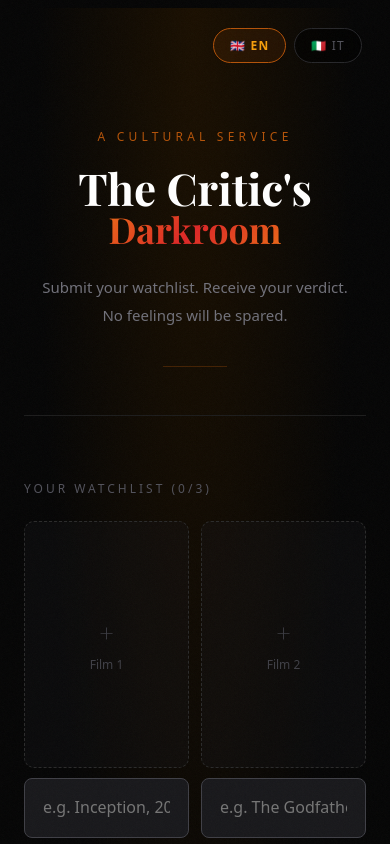
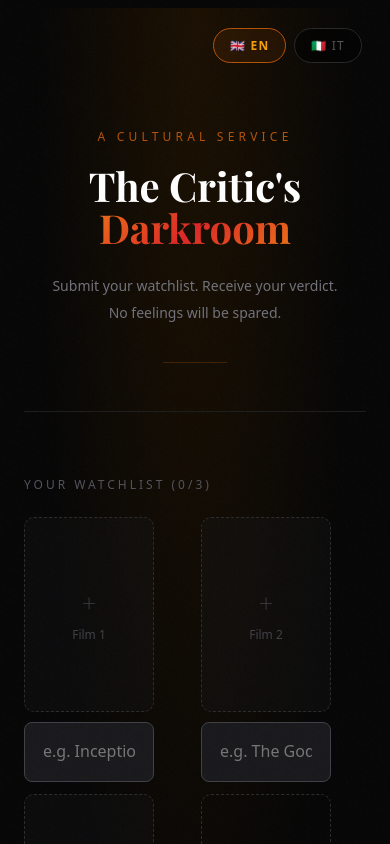
Before and after one commit to robrego/roast-my-watchlist, a Next.js app: page / in a window 390 px wide. Shown: the top 844 px of the page. Built offline with nearby package versions, Linux system fonts and the light colour scheme; a web font is replaced by a local one.

Commit message:
fix empty slot width on desktop

```diff
--- a/app/page.tsx
+++ b/app/page.tsx
@@ -179,14 +179,14 @@ export default function Home() {
             {t.service}
           </p>
           <h1 style={{ margin: 0, lineHeight: 1.05 }}>
-            <span style={{ display: "block", fontSize: "clamp(44px, 7vw, 96px)", fontWeight: "bold", color: "white" }}>
+            <span style={{ display: "block", fontSize: "clamp(40px, 7vw, 96px)", fontWeight: "bold", color: "white" }}>
               {t.title[0]}
             </span>
-            <span style={{ display: "block", fontSize: "clamp(36px, 5.5vw, 68px)", fontWeight: "bold", background: "linear-gradient(135deg, #f59e0b 0%, #dc2626 50%, #f59e0b 100%)", WebkitBackgroundClip: "text", WebkitTextFillColor: "transparent", backgroundClip: "text" }}>
+            <span style={{ display: "block", fontSize: "clamp(40px, 7vw, 96px)", fontWeight: "bold", background: "linear-gradient(135deg, #f59e0b 0%, #dc2626 50%, #f59e0b 100%)", WebkitBackgroundClip: "text", WebkitTextFillColor: "transparent", backgroundClip: "text" }}>
               {t.title[1]}
             </span>
           </h1>
-          <p style={{ color: "#71717a", fontFamily: "system-ui", fontSize: "clamp(15px, 1.8vw, 22px)", maxWidth: 480, margin: "24px auto 0", lineHeight: 1.9 }}>
+          <p style={{ color: "#71717a", fontFamily: "system-ui", fontSize: "clamp(14px, 1.8vw, 22px)", maxWidth: 480, margin: "24px auto 0", lineHeight: 1.9 }}>
             {t.subtitle.split("\n").map((line, i) => (
               <span key={i}>{line}{i === 0 && <br />}</span>
             ))}
--- a/components/MovieSlot.tsx
+++ b/components/MovieSlot.tsx
@@ -104,7 +104,7 @@ export default function MovieSlot({ index, movie, onSelect, onRemove }: Props) {
   }
 
   return (
-    <div style={{ position: "relative", width: "100%" }}>
+    <div style={{ position: "relative", width: "clamp(130px, 18vw, 180px)" }}>
       <div style={{
         width: "100%", aspectRatio: "2/3",
         borderRadius: 10, border: "1px dashed #2a2a2a",
```
